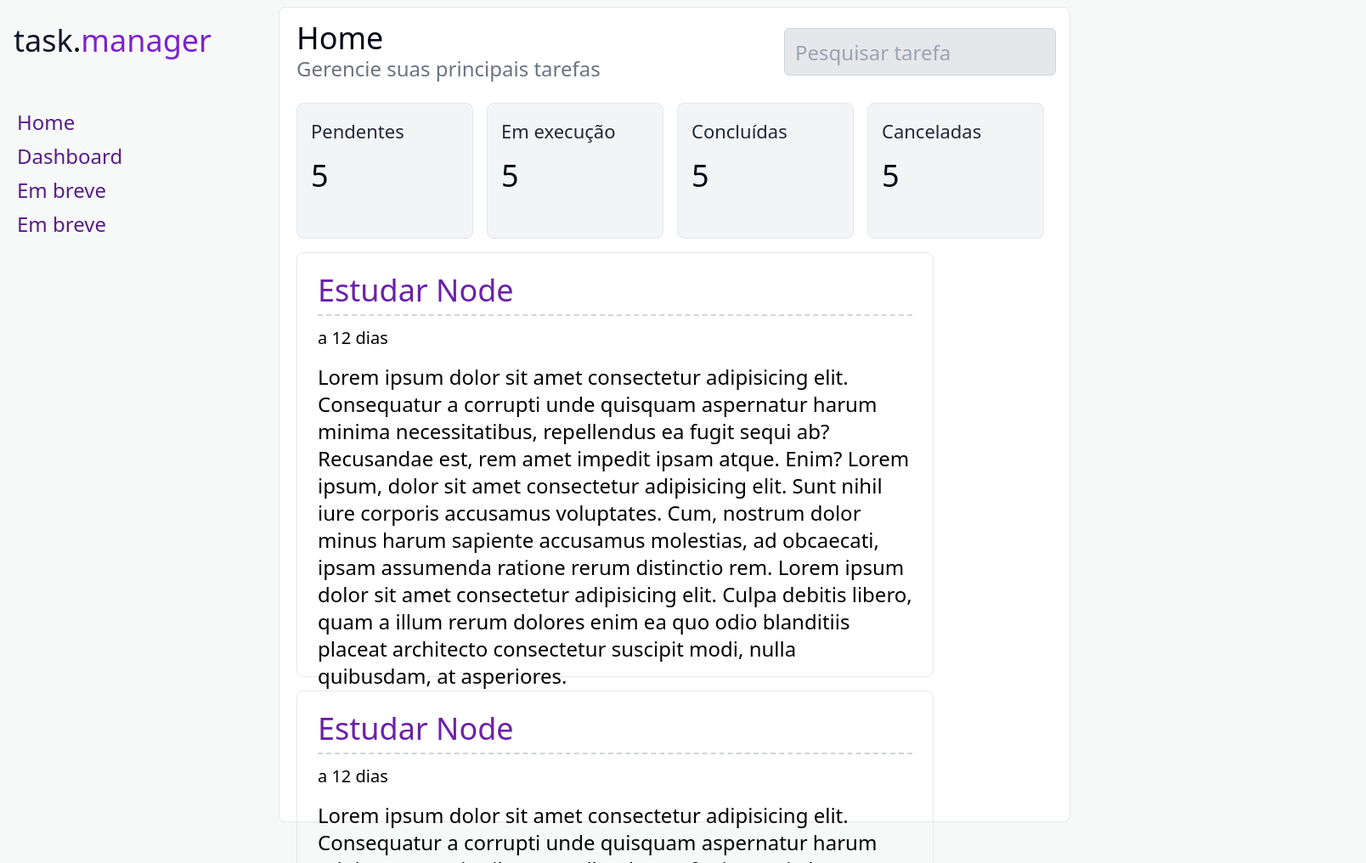
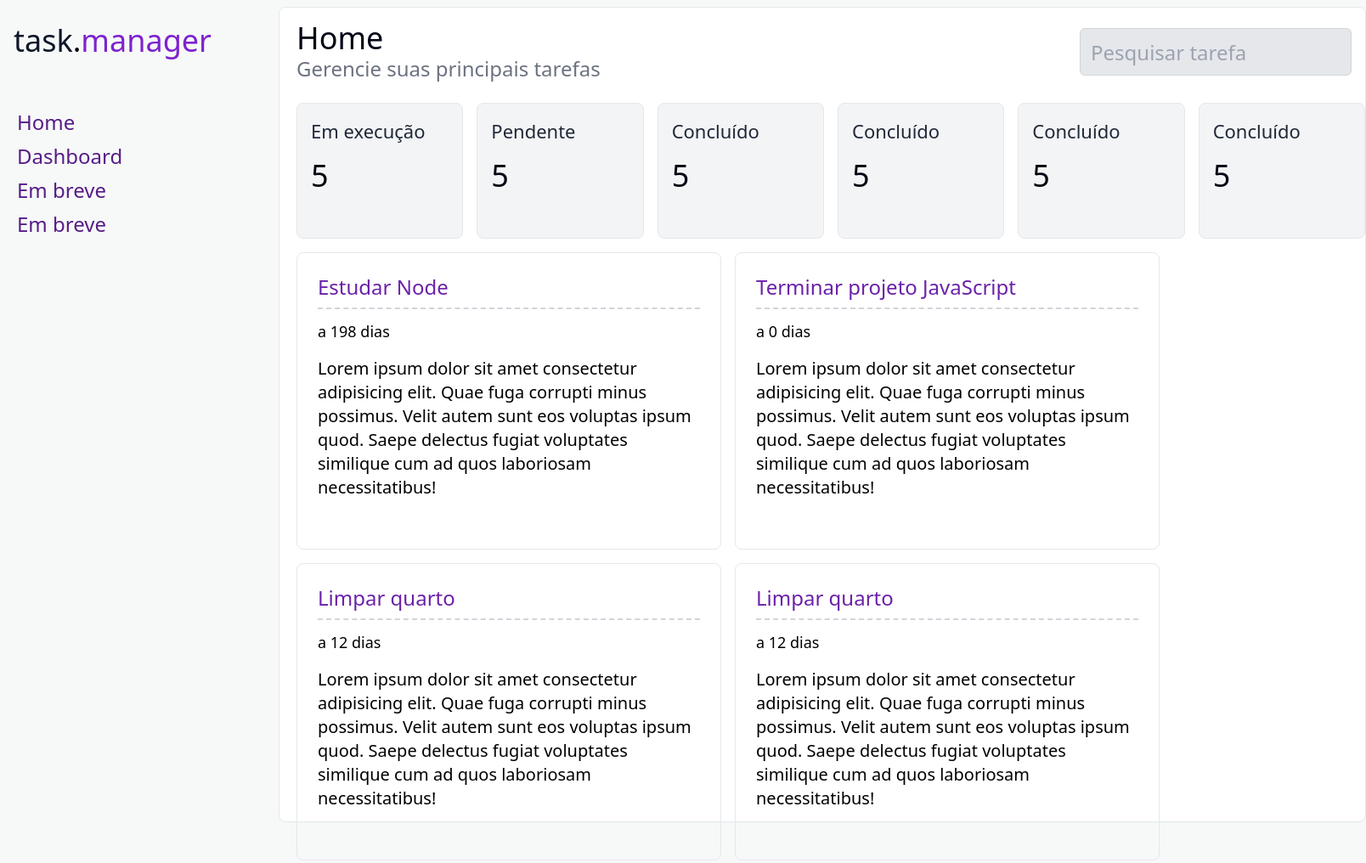
Before and after one commit to Tiago-92/task-manager, a website with bundled scripts: page index.html in a window 1280 px wide. Shown: the top 1016 px of the page at 85% size, 1608 px wide, since content can reach past the window. Built offline with nearby package versions, Linux system fonts and the light colour scheme.

Commit message:
criar array para as tasks e iterar no html

```diff
--- a/index.html
+++ b/index.html
@@ -8,7 +8,7 @@
     <title>Task Manager</title>
   </head>
   <body>
-    <main class="flex flex-row w-full">
+    <main class="flex flex-row w-full h-full">
       <div class="w-[300px] mt-7 ml-4 flex flex-col">
         <span class="text-4xl"><span class="text-slate-900">task</span>.<span class="text-purple-700">manager</span>
         <div class="mt-14 text-3xl w-[300px] flex flex-col  text-purple-900">
@@ -36,56 +36,28 @@
           />
         </header>
 
-        <section class="flex mt-6 gap-4">
-          <button
+        <section class="flex mt-6 gap-4" id="status-container">
+          <template id="status-template">
+            <button
             class="w-52 h-40 flex flex-col gap-4 p-4 text-[22px] text-gray-800 border border-gray-200 rounded-lg bg-gray-100 hover:border hover:border-purple-400"
-          >
-            <span>Pendentes</span>
-            <span class="text-4xl text-gray-950">5</span>
-          </button>
-          <button
-            class="w-52 h-40 flex flex-col gap-4 p-4 text-[22px] text-gray-800 border border-gray-200 rounded-lg bg-gray-100"
-          >
-            <span>Em execução</span>
-            <span class="text-4xl text-gray-950">5</span>
-          </button>
-          <button
-            class="w-52 h-40 flex flex-col gap-4 p-4 text-[22px] text-gray-800 border border-gray-200 rounded-lg bg-gray-100"
-          >
-            <span>Concluídas</span>
-            <span class="text-4xl text-gray-950">5</span>
-          </button>
-          <button
-            class="w-52 h-40 flex flex-col gap-4 p-4 text-[22px] text-gray-800 border border-gray-200 rounded-lg bg-gray-100"
-          >
-            <span>Canceladas</span>
-            <span class="text-4xl text-gray-950">5</span>
-          </button>
+            >
+              <span class="status">Pendentes</span>
+              <span class="text-4xl text-gray-950">5</span>
+            </button>
+          </template>
         </section>
 
-        <section class="w-full h-[950px] overflow-auto flex flex-row flex-wrap gap-4 mt-4">
-          <button class="w-[750px] h-[500px] p-6 border border-gray-200 rounded-lg flex flex-col hover:bg-gray-300 transition duration-300 ease-in-out hover:border hover:border-purple-400">
-            <p class="w-full pb-2 text-left text-4xl text-purple-800 border-b-2 border-dashed border-gray-300">Estudar Node</p>
-            <p class="text-xl mt-3">a 12 dias</p>
-            <p class="text-2xl text-left mt-4">Lorem ipsum dolor sit amet consectetur adipisicing elit. Consequatur a corrupti unde quisquam aspernatur harum minima necessitatibus, repellendus ea fugit sequi ab? Recusandae est, rem amet impedit ipsam atque. Enim? Lorem ipsum, dolor sit amet consectetur adipisicing elit. Sunt nihil iure corporis accusamus voluptates. Cum, nostrum dolor minus harum sapiente accusamus molestias, ad obcaecati, ipsam assumenda ratione rerum distinctio rem. Lorem ipsum dolor sit amet consectetur adipisicing elit. Culpa debitis libero, quam a illum rerum dolores enim ea quo odio blanditiis placeat architecto consectetur suscipit modi, nulla quibusdam, at asperiores.</p>
-          </button>
-          <button class="w-[750px] h-[500px] p-6 border border-gray-200 rounded-lg flex flex-col hover:bg-gray-300 transition duration-300 ease-in-out hover:border hover:border-purple-400">
-            <p class="w-full pb-2 text-left text-4xl text-purple-800 border-b-2 border-dashed border-gray-300">Estudar Node</p>
-            <p class="text-xl mt-3">a 12 dias</p>
-            <p class="text-2xl text-left mt-4">Lorem ipsum dolor sit amet consectetur adipisicing elit. Consequatur a corrupti unde quisquam aspernatur harum minima necessitatibus, repellendus ea fugit sequi ab? Recusandae est, rem amet impedit ipsam atque. Enim? Lorem ipsum, dolor sit amet consectetur adipisicing elit. Sunt nihil iure corporis accusamus voluptates. Cum, nostrum dolor minus harum sapiente accusamus molestias, ad obcaecati, ipsam assumenda ratione rerum distinctio rem. Lorem ipsum dolor sit amet consectetur adipisicing elit. Culpa debitis libero, quam a illum rerum dolores enim ea quo odio blanditiis placeat architecto consectetur suscipit modi, nulla quibusdam, at asperiores.</p>
-          </button>
-          <button class="w-[750px] h-[500px] p-6 border border-gray-200 rounded-lg flex flex-col hover:bg-gray-300 transition duration-300 ease-in-out hover:border hover:border-purple-400">
-            <p class="w-full pb-2 text-left text-4xl text-purple-800 border-b-2 border-dashed border-gray-300">Estudar Node</p>
-            <p class="text-xl mt-3">a 12 dias</p>
-            <p class="text-2xl text-left mt-4">Lorem ipsum dolor sit amet consectetur adipisicing elit. Consequatur a corrupti unde quisquam aspernatur harum minima necessitatibus, repellendus ea fugit sequi ab? Recusandae est, rem amet impedit ipsam atque. Enim? Lorem ipsum, dolor sit amet consectetur adipisicing elit. Sunt nihil iure corporis accusamus voluptates. Cum, nostrum dolor minus harum sapiente accusamus molestias, ad obcaecati, ipsam assumenda ratione rerum distinctio rem. Lorem ipsum dolor sit amet consectetur adipisicing elit. Culpa debitis libero, quam a illum rerum dolores enim ea quo odio blanditiis placeat architecto consectetur suscipit modi, nulla quibusdam, at asperiores.</p>
-          </button>
-          <button class="w-[750px] h-[500px] p-6 border border-gray-200 rounded-lg flex flex-col hover:bg-gray-300 transition duration-300 ease-in-out hover:border hover:border-purple-400">
-            <p class="w-full pb-2 text-left text-4xl text-purple-800 border-b-2 border-dashed border-gray-300">Estudar Node</p>
-            <p class="text-xl mt-3">a 12 dias</p>
-            <p class="text-2xl text-left mt-4">Lorem ipsum dolor sit amet consectetur adipisicing elit. Consequatur a corrupti unde quisquam aspernatur harum minima necessitatibus, repellendus ea fugit sequi ab? Recusandae est, rem amet impedit ipsam atque. Enim? Lorem ipsum, dolor sit amet consectetur adipisicing elit. Sunt nihil iure corporis accusamus voluptates. Cum, nostrum dolor minus harum sapiente accusamus molestias, ad obcaecati, ipsam assumenda ratione rerum distinctio rem. Lorem ipsum dolor sit amet consectetur adipisicing elit. Culpa debitis libero, quam a illum rerum dolores enim ea quo odio blanditiis placeat architecto consectetur suscipit modi, nulla quibusdam, at asperiores.</p>
-          </button>
-        </section>
+        <div id="task-container" class="w-full mt-4 flex flex-wrap gap-4">
+          <template id="task-template">
+            <button class="w-[500px] h-[350px] p-6 border border-gray-200 rounded-lg flex flex-col hover:bg-gray-300 transition duration-300 ease-in-out hover:border hover:border-purple-400">
+              <p class="w-full pb-2 text-left text-2xl text-purple-800 border-b-2 border-dashed border-gray-300 task-title"></p>
+              <p class="text-lg mt-3 task-date"></p>
+              <p class="text-xl text-left mt-4 task-description"></p>
+            </button>
+          </template>
+        </div>
       </div>
     </main>
+    <script type="module" src="script.js"></script>
   </body>
 </html>
--- /dev/null
+++ b/script.js
@@ -0,0 +1,26 @@
+import { tasks } from './tasks.js'
+
+const taskContainer = document.getElementById('task-container');
+const taskTemplate = document.getElementById('task-template');
+
+const statusContainer = document.getElementById('status-container');
+const statusTemplate = document.getElementById('status-template');
+
+tasks.forEach(task => {
+  const taskElement = taskTemplate.content.cloneNode(true);
+  taskElement.querySelector('.task-title').textContent = task.title;
+
+  const daysAgo = Math.floor((new Date() - new Date(task.createdAt)) / (1000 * 60 * 60 * 24));
+  taskElement.querySelector('.task-date').textContent = `a ${daysAgo} dias`;
+
+  taskElement.querySelector('.task-description').textContent = task.description;
+
+  taskContainer.appendChild(taskElement);
+});
+
+tasks.forEach(status => {
+  const statusElement = statusTemplate.content.cloneNode(true);
+  statusElement.querySelector('.status').textContent = status.status
+
+  statusContainer.appendChild(statusElement);
+})
--- /dev/null
+++ b/tasks.js
@@ -0,0 +1,38 @@
+export const tasks = [
+  {
+    "title": "Estudar Node",
+    "description": "Lorem ipsum dolor sit amet consectetur adipisicing elit. Quae fuga corrupti minus possimus. Velit autem sunt eos voluptas ipsum quod. Saepe delectus fugiat voluptates similique cum ad quos laboriosam necessitatibus!",
+    "status": "Em execução",
+    "createdAt": new Date('2024-01-03'),
+  },
+  {
+    "title": "Terminar projeto JavaScript",
+    "description": "Lorem ipsum dolor sit amet consectetur adipisicing elit. Quae fuga corrupti minus possimus. Velit autem sunt eos voluptas ipsum quod. Saepe delectus fugiat voluptates similique cum ad quos laboriosam necessitatibus!",
+    "status": "Pendente",
+    "createdAt": new Date('2024-07-19'),
+  },
+  {
+    "title": "Limpar quarto",
+    "description": "Lorem ipsum dolor sit amet consectetur adipisicing elit. Quae fuga corrupti minus possimus. Velit autem sunt eos voluptas ipsum quod. Saepe delectus fugiat voluptates similique cum ad quos laboriosam necessitatibus!",
+    "status": "Concluído",
+    "createdAt": new Date('2024-07-07'),
+  },
+  {
+    "title": "Limpar quarto",
+    "description": "Lorem ipsum dolor sit amet consectetur adipisicing elit. Quae fuga corrupti minus possimus. Velit autem sunt eos voluptas ipsum quod. Saepe delectus fugiat voluptates similique cum ad quos laboriosam necessitatibus!",
+    "status": "Concluído",
+    "createdAt": new Date('2024-07-07'),
+  },
+  {
+    "title": "Limpar quarto",
+    "description": "Lorem ipsum dolor sit amet consectetur adipisicing elit. Quae fuga corrupti minus possimus. Velit autem sunt eos voluptas ipsum quod. Saepe delectus fugiat voluptates similique cum ad quos laboriosam necessitatibus!",
+    "status": "Concluído",
+    "createdAt": new Date('2024-07-07'),
+  },
+  {
+    "title": "Limpar quarto",
+    "description": "Lorem ipsum dolor sit amet consectetur adipisicing elit. Quae fuga corrupti minus possimus. Velit autem sunt eos voluptas ipsum quod. Saepe delectus fugiat voluptates similique cum ad quos laboriosam necessitatibus!",
+    "status": "Concluído",
+    "createdAt": new Date('2024-07-07'),
+  },
+];
```
Also changed, not shown: styles/output.css.
